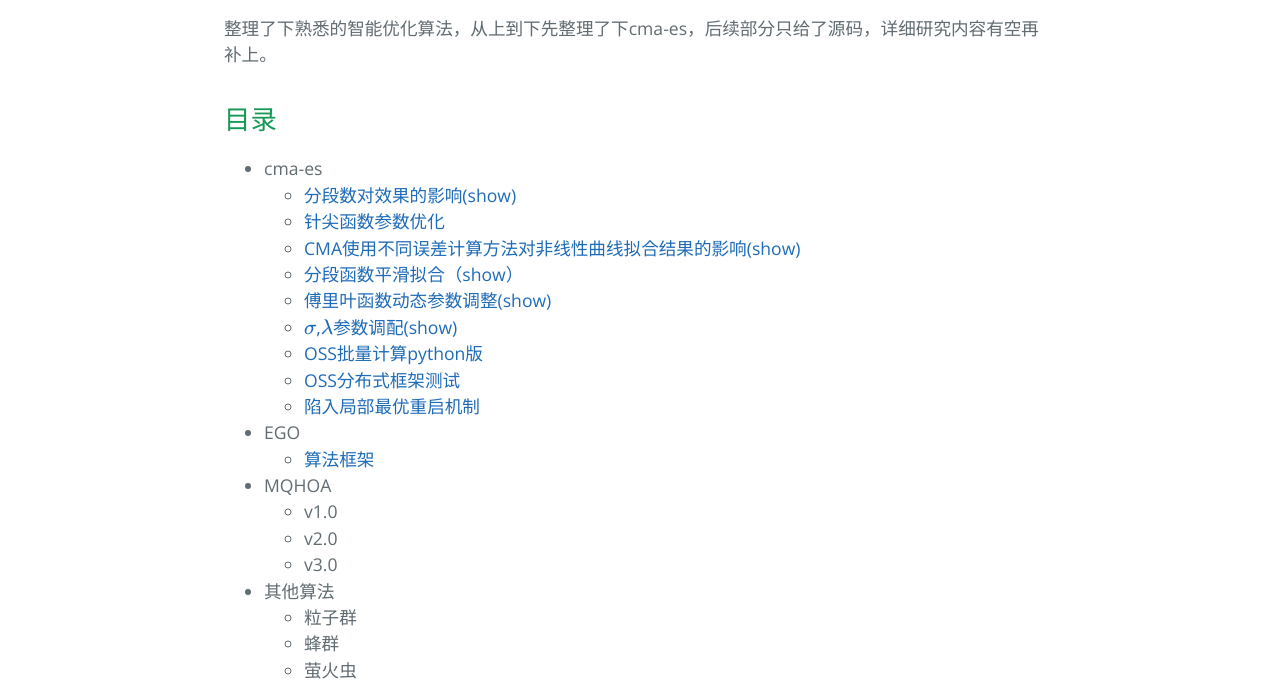
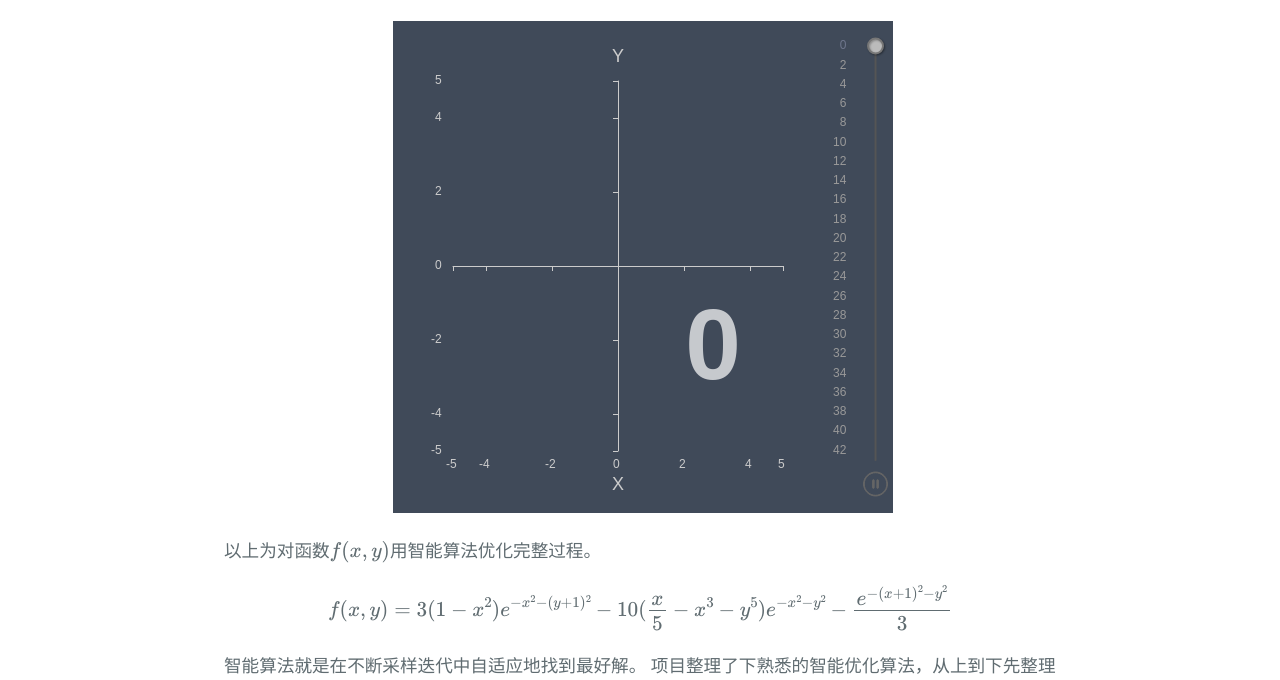
Before and after one commit to luzhijun/Optimization, a plain HTML site: page index.html in a window 1280 px wide. Shown: the part 502-1182 px from the top of the page. Drawn offline with nearby package versions, Linux system fonts and the light colour scheme; some packages are replaced by stand-ins of ours; a script that the page names is missing.

Commit message:
项目主界面

```diff
--- a/index.html
+++ b/index.html
@@ -23,6 +23,7 @@ MathJax.Hub.Config({
 
   </head>
   <body>
+
     <section class="page-header">
       <h1 class="project-name">Optimization</h1>
       <h2 class="project-tagline">最优化领域</h2>
@@ -39,7 +40,31 @@ MathJax.Hub.Config({
 <h1>
 <a id="最优化研究" class="anchor" href="#%E6%9C%80%E4%BC%98%E5%8C%96%E7%A0%94%E7%A9%B6" aria-hidden="true"><span aria-hidden="true" class="octicon octicon-link"></span></a>最优化研究</h1>
 
-<p>整理了下熟悉的智能优化算法，从上到下先整理了下cma-es，后续部分只给了源码，详细研究内容有空再补上。</p>
+<script type="text/javascript">
+function createIframe(){
+  var i = document.createElement("iframe");
+  i.src = "lizi.html";
+  i.scrolling = "no";
+  i.width = "510px";
+  i.height = "500px";
+  i.marginwidth="0";
+  i.marginheight="0";
+  i.frameBorder="0";
+  document.getElementById("div-that-holds-the-iframe").appendChild(i);
+};
+
+// Check for browser support of event handling capability
+if (window.addEventListener)
+window.addEventListener("load", createIframe, false);
+else if (window.attachEvent)
+window.attachEvent("onload", createIframe);
+else window.onload = createIframe;
+</script>
+<div id='div-that-holds-the-iframe' align="middle"></div>
+<p>以上为对函数$f(x,y)$用智能算法优化完整过程。
+$$f(x,y)=3(1-x^2)e^{-x^2-(y+1)^2}-10(\frac{x}{5}-x^3-y^5)e^{-x^2-y^2}-\frac{e^{-(x+1)^2-y^2}}{3}$$
+智能算法就是在不断采样迭代中自适应地找到最好解。
+项目整理了下熟悉的智能优化算法，从上到下先整理了下cma-es，后续部分只给了源码，详细研究内容有空再补上。</p>
 
 <h2>
 <a id="目录" class="anchor" href="#%E7%9B%AE%E5%BD%95" aria-hidden="true"><span aria-hidden="true" class="octicon octicon-link"></span></a>目录</h2>
```
